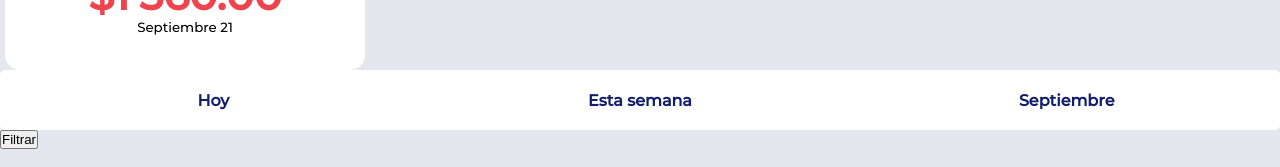
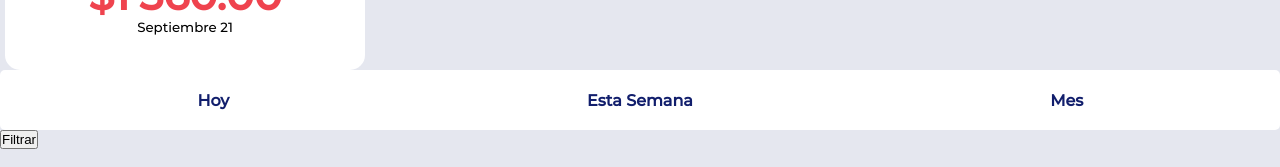
Before and after one commit to alveiro7/-test_Bold, a React app: page / in a window 1280 px wide. Shown: the part 239-406 px from the top of the page. Built offline with nearby package versions, Linux system fonts and the light colour scheme.

Commit message:
:sparkles: react

```diff
--- a/src/components/TimeSales/TimeSales.jsx
+++ b/src/components/TimeSales/TimeSales.jsx
@@ -1,14 +1,23 @@
 import React from 'react'
 import './TimeSales.scss'
 
-const TimeSales = () => (
+const dates = ["Hoy", "Esta Semana", "Mes"]
+
+const TimeSales = () => {
+
+    return (
     <nav className="time">
         <ul className="time__list">
-            <li>Hoy</li>
-            <li>Esta semana</li>
-            <li>Septiembre</li>
+            {   dates.map( date =>(
+                <li>{date}</li>
+            ))
+
+            }
+
         </ul>
     </nav>
 )
 
+}
+
 export default TimeSales
--- a/src/scss/_variables.scss
+++ b/src/scss/_variables.scss
@@ -17,8 +17,8 @@ $header: linear-gradient(90deg, rgba(17,30,108,1) 0%, rgba(239,67,78,1) 100%);
 /* ------------$FONTS--------------- */
 @font-face {
 	font-family: 'Montserrat';
-	src: url('../assets/fonts/montserrat.woff2') format('woff2'),
-		url('../assets/fonts/montserrat.woff') format('woff');
+	src: url('/src/assets/fonts/montserrat.woff2') format('woff2'),
+	    url('/src/assets/fonts/montserrat.woff') format('woff');
 	font-weight: 500;
 	font-style: normal;
 }
```
Also changed, not shown: src/styles/main.css (deleted, +0 -17 lines), 1 other file (tests, documents, lock files or other folders).
